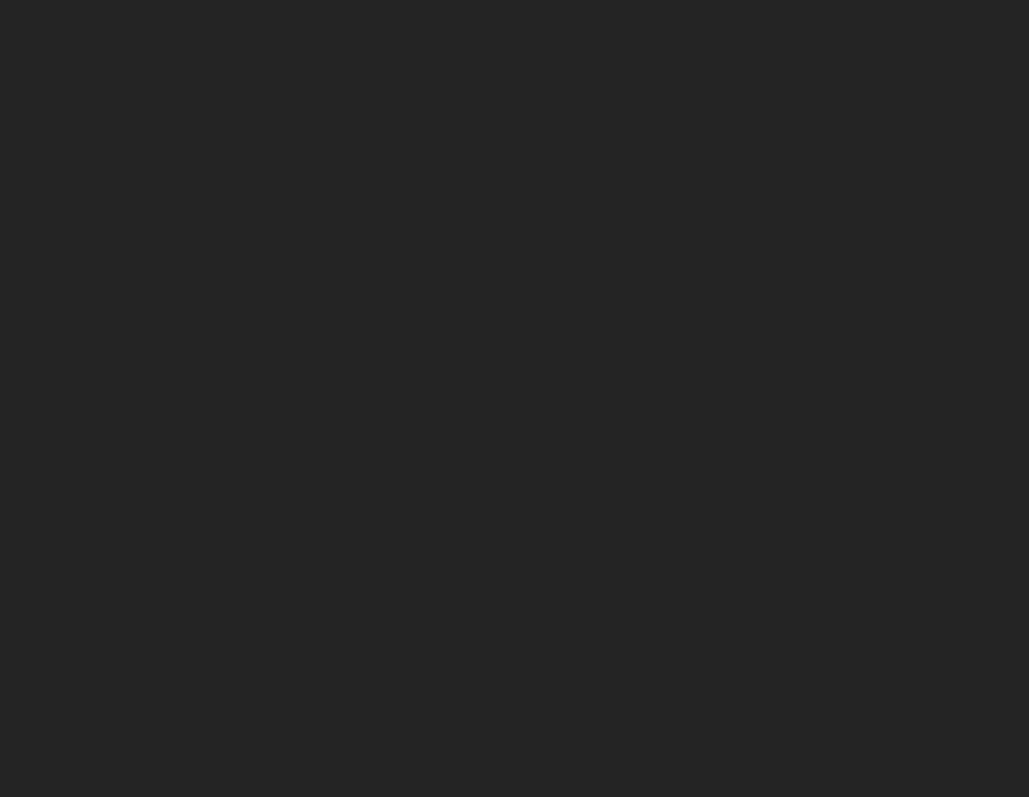
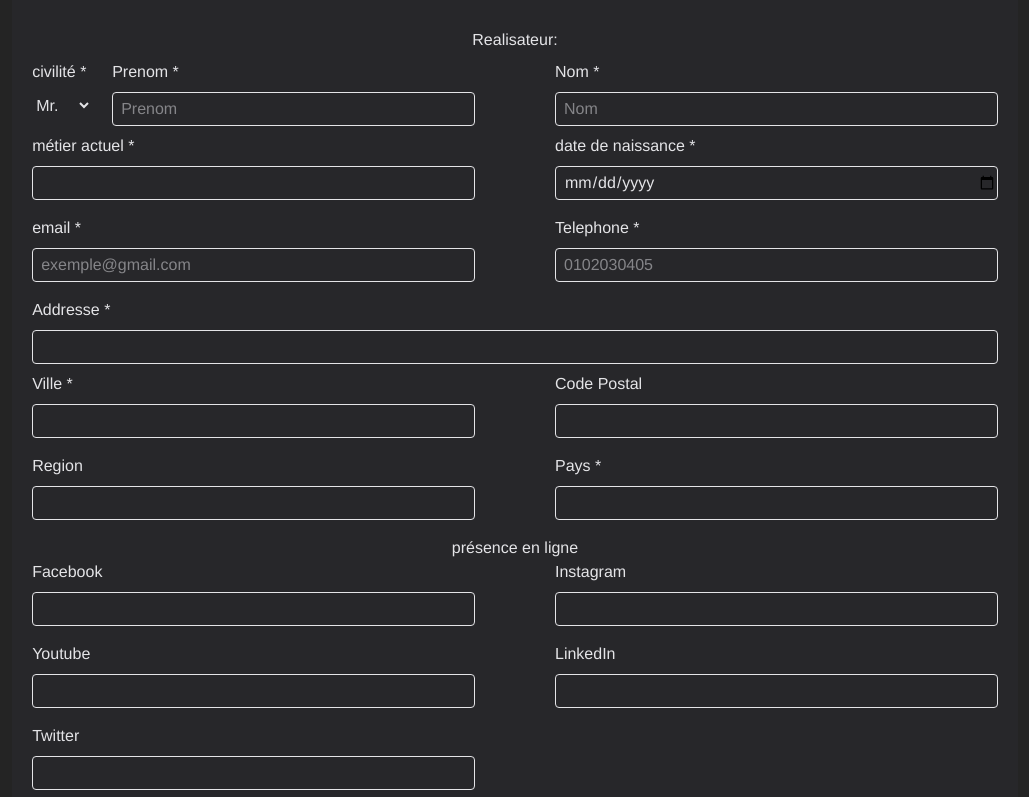
Before and after one commit to Gersho/marsai-front, a React (Vite) app: page /submit in a window 1280 px wide. Shown: the part 2000-2797 px from the top of the page, without its empty margins (125-1154 px from the left). Before the commit the page ends 1416 px from the top, so only its background shows below. Built offline with nearby package versions, Linux system fonts and the light colour scheme.

Commit message:
validation done, need bugfix error translation

```diff
--- a/src/components/MovieSubmit/MovieSubmitTeamComposition.jsx
+++ b/src/components/MovieSubmit/MovieSubmitTeamComposition.jsx
@@ -131,17 +131,38 @@ function MovieSubmitTeamComposition({ form }) {
           placeholder=""
           title={t(target + 'director.birthdate.title')}
           form={form}
+          validation={{
+            // valueAsDate: {
+            //   value: true,
+            //   message: "fkdjlksjf"
+            // },
+            required: t(errors + 'required'),
+          }}
         />
       </div>
       <div className="flex flex-col w-full sm:flex-row sm:justify-between sm:gap-20">
         <BasicFormInput
           label={t(target + 'director.email.label')}
-          type="email"
           id="director-email"
           name="director.email"
           placeholder={t(target + 'director.email.placeholder')}
           title={t(target + 'director.email.title')}
           form={form}
+          validation={{
+            required: t(errors + 'required'),
+            pattern: {
+              value: /^((?!\.)[\w\-_.]*[^.])(@\w+)(\.\w+(\.\w+)?[^.\W])$/,
+              message: t(errors + 'validEmail'),
+            },
+            minLength: {
+              value: 5,
+              message: t(errors + 'minLength5'),
+            },
+            maxLength: {
+              value: 100,
+              message: t(errors + 'maxLength100'),
+            }
+          }}
         />
 
         <BasicFormInput
@@ -151,6 +172,21 @@ function MovieSubmitTeamComposition({ form }) {
           placeholder={t(target + 'director.phone.placeholder')}
           title={t(target + 'director.phone.title')}
           form={form}
+          validation={{
+            required: t(errors + 'required'),
+            pattern: {
+              value: /^[+]?[0-9]*$/,
+              message: t(errors + 'validPhone'),
+            },
+            minLength: {
+              value: 3,
+              message: t(errors + 'minLength3'),
+            },
+            maxLength: {
+              value: 50,
+              message: t(errors + 'maxLength50'),
+            }
+          }}
         />
       </div>
       <div className="w-full">
@@ -178,93 +214,183 @@ function MovieSubmitTeamComposition({ form }) {
           name="director.address"
         />
       </div>
-      {/* <div className="flex flex-col w-full sm:flex-row sm:justify-between sm:gap-20">
+      <div className="flex flex-col w-full sm:flex-row sm:justify-between sm:gap-20">
         <BasicFormInput
-          register={form.register}
+          form={form}
           label={t(target + 'director.city.label')}
           id="director-city"
           name="director.city"
           placeholder=""
           title={t(target + 'director.city.title')}
-          required={true}
+          validation={{
+            required: t(errors + 'required'),
+            minLength: {
+              value: 3,
+              message: t(errors + 'minLength3'),
+            },
+            maxLength: {
+              value: 100,
+              message: t(errors + 'maxLength100'),
+            }
+          }}
         />
 
         <BasicFormInput
-          register={form.register}
+          form={form}
           label={t(target + 'director.zipcode.label')}
           id="director-zipcode"
           name="director.zipcode"
           placeholder=""
           title={t(target + 'director.zipcode.title')}
+          validation={{
+            minLength: {
+              value: 3,
+              message: t(errors + 'minLength3'),
+            },
+            maxLength: {
+              value: 20,
+              message: t(errors + 'maxLength20'),
+            }
+          }}
         />
       </div>
       <div className="flex flex-col w-full sm:flex-row sm:justify-between sm:gap-20">
         <BasicFormInput
-          register={form.register}
+          form={form}
           label={t(target + 'director.region.label')}
           id="director-region"
           name="director.region"
           placeholder=""
           title={t(target + 'director.region.title')}
+          validation={{
+            minLength: {
+              value: 3,
+              message: t(errors + 'minLength3'),
+            },
+            maxLength: {
+              value: 100,
+              message: t(errors + 'maxLength100'),
+            }
+          }}
         />
 
         <BasicFormInput
-          register={form.register}
+          form={form}
           label={t(target + 'director.country.label')}
           id="director-country"
           name="director.country"
           placeholder=""
           title={t(target + 'director.country.title')}
-          required={true}
+          validation={{
+            required: t(errors + 'required'),
+            minLength: {
+              value: 3,
+              message: t(errors + 'minLength3'),
+            },
+            maxLength: {
+              value: 100,
+              message: t(errors + 'maxLength100'),
+            }
+          }}
         />
       </div>
       {t(target + 'director.socials')}
       <div className="flex flex-col w-full sm:flex-row sm:justify-between sm:gap-20">
         <BasicFormInput
-          register={form.register}
+          form={form}
           label={t(target + 'director.facebook.label')}
           id="director-facebook"
           name="director.facebook"
           placeholder=""
           title={t(target + 'director.facebook.title')}
+          validation={{
+            minLength: {
+              value: 3,
+              message: t(errors + 'minLength3'),
+            },
+            maxLength: {
+              value: 255,
+              message: t(errors + 'maxLength255'),
+            }
+          }}
         />
 
         <BasicFormInput
-          register={form.register}
+          form={form}
           label={t(target + 'director.instagram.label')}
           id="director-instagram"
           name="director.instagram"
           placeholder=""
           title={t(target + 'director.instagram.title')}
+          validation={{
+            minLength: {
+              value: 3,
+              message: t(errors + 'minLength3'),
+            },
+            maxLength: {
+              value: 255,
+              message: t(errors + 'maxLength255'),
+            }
+          }}
         />
-      </div> */}
-      {/* <div className="flex flex-col w-full sm:flex-row sm:justify-between sm:gap-20">
+      </div>
+      <div className="flex flex-col w-full sm:flex-row sm:justify-between sm:gap-20">
         <BasicFormInput
-          register={form.register}
+          form={form}
           label={t(target + 'director.youtube.label')}
           id="director-youtube"
           name="director.youtube"
           placeholder=""
           title={t(target + 'director.youtube.title')}
+          validation={{
+            minLength: {
+              value: 3,
+              message: t(errors + 'minLength3'),
+            },
+            maxLength: {
+              value: 255,
+              message: t(errors + 'maxLength255'),
+            }
+          }}
         />
 
         <BasicFormInput
-          register={form.register}
+          form={form}
           label={t(target + 'director.linkedin.label')}
           id="director-linkedin"
           name="director.linkedin"
           placeholder=""
           title={t(target + 'director.linkedin.title')}
+          validation={{
+            minLength: {
+              value: 3,
+              message: t(errors + 'minLength3'),
+            },
+            maxLength: {
+              value: 255,
+              message: t(errors + 'maxLength255'),
+            }
+          }}
         />
       </div>
       <div className="flex flex-col w-full sm:flex-row sm:justify-between sm:gap-20">
         <BasicFormInput
-          register={form.register}
+          form={form}
           label={t(target + 'director.twitter.label')}
           id="director-twitter"
           name="director.twitter"
           placeholder=""
           title={t(target + 'director.twitter.title')}
+          validation={{
+            minLength: {
+              value: 3,
+              message: t(errors + 'minLength3'),
+            },
+            maxLength: {
+              value: 255,
+              message: t(errors + 'maxLength255'),
+            }
+          }}
         />
 
         <div className="w-full"></div>
@@ -276,7 +402,7 @@ function MovieSubmitTeamComposition({ form }) {
             <FormNewCollaborator index={index} form={form} remove={remove} />
           </div>
         ))}
-      </div> */}
+      </div>
       <button
         className="border border-gray rounded-sm mr-2 mb-3 px-2 py-2 self-center"
         type="button"
--- a/src/components/MovieSubmit/base/FormErrors.jsx
+++ b/src/components/MovieSubmit/base/FormErrors.jsx
@@ -3,9 +3,11 @@ import { ErrorMessage } from "@hookform/error-message";
 
 
 function FormErrors({
+    className = "",
     form,
     name
 }) {
+    className = "text-red-500 " + className;
     return (
         <ErrorMessage
             errors={form.formState.errors}
@@ -13,7 +15,7 @@ function FormErrors({
             render={({ messages }) =>
                 messages &&
                 Object.entries(messages).map(([type, message]) => (
-                    <p className="text-red-500" key={type}>{message}</p>
+                    <p className={className} key={type}>{message}</p>
                 ))
             }
         />
--- a/src/components/MovieSubmit/base/FormNewCollaborator.jsx
+++ b/src/components/MovieSubmit/base/FormNewCollaborator.jsx
@@ -1,10 +1,12 @@
 import BasicFormInput from './BasicFormInput';
 import { IoMdClose } from 'react-icons/io';
 import { useTranslation } from 'react-i18next';
+import FormErrors from './FormErrors';
 
 function FormNewCollaborator({ index, form, remove, className = '' }) {
   const { t } = useTranslation();
   const target = "submitMovieForm.teamComposition.newCollaborator.";
+  const errors = "submitMovieForm.formErrors.";
 
 
   className = 'w-full relative bg-zinc-700 p-5 rounded-xl' + ' ' + className;
@@ -42,9 +44,22 @@ function FormNewCollaborator({ index, form, remove, className = '' }) {
               name="collaborator-firstname"
               placeholder={t(target + 'firstname.placeholder')}
               title={t(target + 'firstname.title')}
-              {...form.register(`collaborators.${index}.firstname`)}
-              required
+              {...form.register(`collaborators.${index}.firstname`, {
+                required: t(errors + 'required'),
+                minLength: {
+                  value: 3,
+                  message: t(errors + 'minLength3'),
+                },
+                maxLength: {
+                  value: 100,
+                  message: t(errors + 'maxLength100'),
+                }
+              })}
             ></input>
+            <FormErrors
+              form={form}
+              name={`collaborators.${index}.firstname`}
+            />
           </div>
         </div>
 
@@ -56,30 +71,66 @@ function FormNewCollaborator({ index, form, remove, className = '' }) {
             type="text"
             placeholder={t(target + 'lastname.label')}
             title={t(target + 'lastname.label')}
-            {...form.register(`collaborators.${index}.lastname`)}
-            required
+            {...form.register(`collaborators.${index}.lastname`, {
+              required: t(errors + 'required'),
+              minLength: {
+                value: 3,
+                message: t(errors + 'minLength3'),
+              },
+              maxLength: {
+                value: 100,
+                message: t(errors + 'maxLength100'),
+              }
+            })}
           ></input>
+          <FormErrors
+            form={form}
+            name={`collaborators.${index}.lastname`}
+          />
         </div>
       </div>
 
       <div className="flex flex-col w-full sm:flex-row sm:justify-between sm:gap-20">
         <BasicFormInput
-          register={form.register}
+          form={form}
           label={t(target + 'contribution.label')}
           name={`collaborators.${index}.contribution`}
           placeholder=""
           title={t(target + 'contribution.title')}
-          required={true}
+          validation={{
+            required: t(errors + 'required'),
+            minLength: {
+              value: 3,
+              message: t(errors + 'minLength3'),
+            },
+            maxLength: {
+              value: 100,
+              message: t(errors + 'maxLength100'),
+            }
+          }}
         />
 
         <BasicFormInput
-          register={form.register}
+          form={form}
           label={t(target + 'email.label')}
-          type="email"
           name={`collaborators.${index}.email`}
           placeholder={t(target + 'email.placeholder')}
           title={t(target + 'email.title')}
-          required={true}
+          validation={{
+            required: t(errors + 'required'),
+            pattern: {
+              value: /^((?!\.)[\w\-_.]*[^.])(@\w+)(\.\w+(\.\w+)?[^.\W])$/,
+              message: t(errors + 'validEmail'),
+            },
+            minLength: {
+              value: 5,
+              message: t(errors + 'minLength5'),
+            },
+            maxLength: {
+              value: 100,
+              message: t(errors + 'maxLength100'),
+            }
+          }}
         />
       </div>
     </div>
--- a/src/config/locales/en/translation.json
+++ b/src/config/locales/en/translation.json
@@ -168,7 +168,7 @@
   "submitMovieForm":{
     "page":{
       "titlePart1": "Call for Projects 2026",
-      "titlePart2": "submit a film",
+      "titlePart2": "submit a movie",
       "paragraph": "Please provide the technical details, AI usage, and your team composition. All fields marked with an asterisk (*) are required.",
       "submitButton": "finalize my submission"
     },
@@ -361,6 +361,24 @@
     "certificate":{
       "title": "Certificate of Ownership",
       "paragraph": "By submitting this application, you certify on your honor that you are the original author of the work and that you hold all distribution rights. You agree that MARS.A.I may use these materials for the promotion of the festival."
+    },
+    "formErrors":{
+      "required": "Ce champ est obligatoire",
+      "requiredRadio": "Veuillez choisir une option",
+      "minLength3": "Au moins 3 caracteres",
+      "minLength5": "Au moins 5 caracteres",
+      "maxLength20" : "Maximum 20 caracteres",
+      "maxLength50" : "Maximum 50 caracteres",
+      "maxLength100" : "Maximum 100 caracteres",
+      "maxLength255" : "Maximum 255 caracteres",
+      "maxLength300" : "Maximum 300 caracteres",
+      "maxLength500" : "Maximum 500 caracteres",
+      "validPhone": "Entrez le numero sans espace ni separateur",
+      "validEmail": "Entrez un email valide",
+      "digitsOnly": "Chiffres uniquement",
+      "minDuration": "Minimum 1 sec",
+      "maxDuration": "Maximum 90 sec"
+
     }
   }
 }
--- a/src/config/locales/fr/translation.json
+++ b/src/config/locales/fr/translation.json
@@ -367,10 +367,15 @@
       "required": "Ce champ est obligatoire",
       "requiredRadio": "Veuillez choisir une option",
       "minLength3": "Au moins 3 caracteres",
+      "minLength5": "Au moins 5 caracteres",
+      "maxLength20" : "Maximum 20 caracteres",
+      "maxLength50" : "Maximum 50 caracteres",
       "maxLength100" : "Maximum 100 caracteres",
       "maxLength255" : "Maximum 255 caracteres",
       "maxLength300" : "Maximum 300 caracteres",
       "maxLength500" : "Maximum 500 caracteres",
+      "validPhone": "Entrez le numero sans espace ni separateur",
+      "validEmail": "Entrez un email valide",
       "digitsOnly": "Chiffres uniquement",
       "minDuration": "Minimum 1 sec",
       "maxDuration": "Maximum 90 sec"
```
Also changed, not shown: src/components/MovieSubmit/MovieSubmitDeclaration.jsx (+6 -5 lines), src/pages/SubmitMoviePage.jsx (+5 -4 lines).
